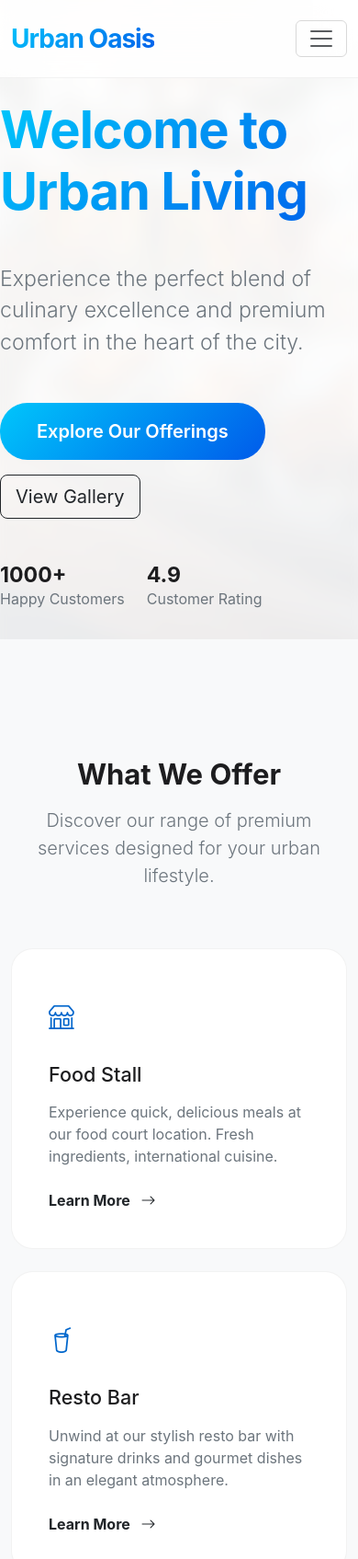
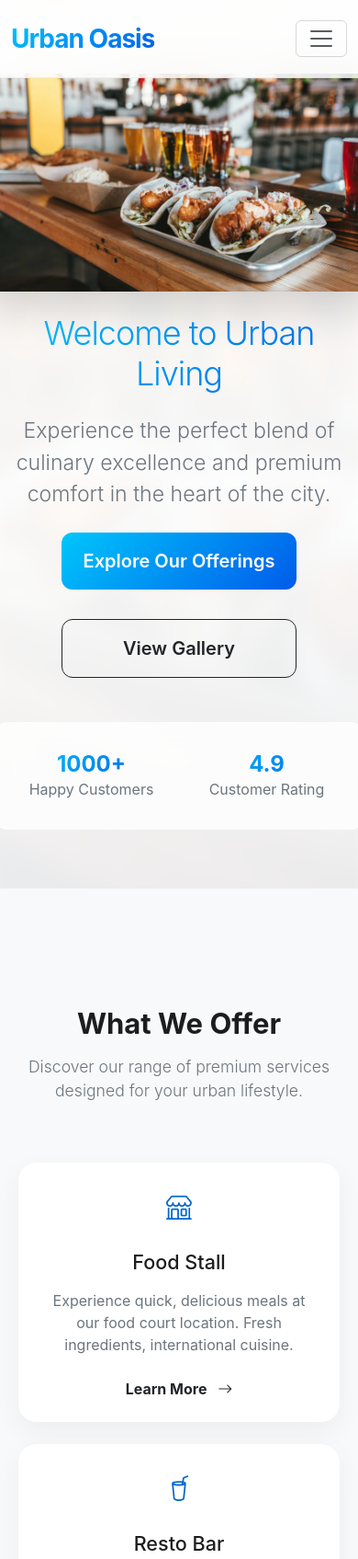
Before and after one commit to lamji/brand_demo_2, a plain HTML site: page index.html in a window 390 px wide. Shown: the top 1695 px of the page at 92% size. Drawn offline with nearby package versions, Linux system fonts and the light colour scheme; a web font is replaced by a local one.

Commit message:
add mobile

```diff
--- a/css/style.css
+++ b/css/style.css
@@ -66,11 +66,10 @@ body {
 
 /* Hero Section */
 .hero-section {
-    min-height: 100vh;
-    padding-top: 76px;
+    min-height: auto;
+    padding: 6rem 0 3rem;
     position: relative;
     overflow: hidden;
-    background: transparent;
 }
 
 .hero-background {
@@ -105,26 +104,25 @@ body {
 }
 
 .display-1 {
-    font-size: 5.5rem;
-    letter-spacing: -2px;
-    line-height: 1.1;
-    font-weight: 700;
+    font-size: 2.5rem;
+    letter-spacing: -1px;
+    line-height: 1.2;
+    margin-bottom: 1rem;
     background: var(--primary-gradient);
     -webkit-background-clip: text;
     background-clip: text;
     -webkit-text-fill-color: transparent;
-    margin-bottom: 2rem;
     padding-bottom: 0.1em;
     /* Add padding to prevent text cutoff */
 }
 
 /* Features Section */
 .feature-card {
-    background-color: var(--surface-color);
-    border-radius: 24px;
-    transition: all 0.5s cubic-bezier(0.4, 0, 0.2, 1);
-    padding: 2.5rem;
-    border: 1px solid rgba(0, 0, 0, 0.05);
+    margin: 0.5rem;
+    padding: 2rem;
+    border-radius: 20px;
+    background: white;
+    box-shadow: 0 10px 30px rgba(0, 0, 0, 0.05);
     position: relative;
     overflow: hidden;
 }
@@ -509,7 +507,7 @@ body {
     left: 0;
     width: 100%;
     height: 100%;
-    background: linear-gradient(to top, rgba(0,0,0,0.7) 0%, rgba(0,0,0,0) 50%);
+    background: linear-gradient(to top, rgba(0, 0, 0, 0.7) 0%, rgba(0, 0, 0, 0) 50%);
     opacity: 0;
     transition: all 0.3s ease;
     display: flex;
@@ -529,7 +527,7 @@ body {
     left: 0;
     width: 100%;
     height: 100%;
-    background: rgba(0,0,0,0.9);
+    background: rgba(0, 0, 0, 0.9);
     display: none;
     justify-content: center;
     align-items: center;
@@ -564,7 +562,7 @@ body {
     font-size: 2rem;
     cursor: pointer;
     z-index: 10000;
-    background: rgba(255,255,255,0.1);
+    background: rgba(255, 255, 255, 0.1);
     border-radius: 50%;
     width: 50px;
     height: 50px;
@@ -575,7 +573,7 @@ body {
 }
 
 .lightbox-nav:hover {
-    background: rgba(255,255,255,0.2);
+    background: rgba(255, 255, 255, 0.2);
 }
 
 .lightbox-prev {
@@ -584,6 +582,153 @@ body {
 
 .lightbox-next {
     right: 20px;
+}
+
+/* Mobile First Styles */
+.hero-section {
+    min-height: auto;
+    padding: 6rem 0 3rem;
+    position: relative;
+    overflow: hidden;
+}
+
+.mobile-hero-image {
+    margin: -2rem -1rem 2rem;
+    position: relative;
+    z-index: 2;
+}
+
+.mobile-hero-image img {
+    aspect-ratio: 16/9;
+    object-fit: cover;
+    width: 100%;
+}
+
+.display-1 {
+    font-size: 2.5rem;
+    letter-spacing: -1px;
+    line-height: 1.2;
+    margin-bottom: 1rem;
+}
+
+.hero-stats {
+    background: rgba(255, 255, 255, 0.8);
+    backdrop-filter: blur(10px);
+    border-radius: 16px;
+    padding: 1.5rem;
+    margin: 2rem -0.5rem 0;
+}
+
+.hero-stat {
+    position: relative;
+}
+
+.hero-stat h3 {
+    font-size: 2rem;
+    background: var(--primary-gradient);
+    -webkit-background-clip: text;
+    background-clip: text;
+    -webkit-text-fill-color: transparent;
+}
+
+.feature-card {
+    margin: 0.5rem;
+    padding: 2rem;
+    border-radius: 20px;
+    background: white;
+    box-shadow: 0 10px 30px rgba(0, 0, 0, 0.05);
+}
+
+.btn {
+    border-radius: 12px;
+    padding: 0.75rem 1.5rem;
+    font-weight: 600;
+    transition: transform 0.3s ease, box-shadow 0.3s ease;
+}
+
+.btn:active {
+    transform: scale(0.98);
+}
+
+.stats-item {
+    background: white;
+    padding: 1.5rem;
+    border-radius: 16px;
+    box-shadow: 0 10px 30px rgba(0, 0, 0, 0.05);
+    height: 100%;
+}
+
+.navbar {
+    padding: 1rem 0;
+}
+
+.navbar-collapse {
+    background: rgba(255, 255, 255, 0.98);
+    backdrop-filter: blur(10px);
+    border-radius: 16px;
+    padding: 1rem;
+    margin-top: 1rem;
+    box-shadow: 0 10px 30px rgba(0, 0, 0, 0.1);
+}
+
+.nav-link {
+    padding: 0.75rem 1.25rem !important;
+    border-radius: 10px;
+    transition: all 0.3s ease;
+}
+
+.nav-link:hover,
+.nav-link.active {
+    background: var(--primary-gradient);
+    -webkit-background-clip: text;
+    background-clip: text;
+    -webkit-text-fill-color: transparent;
+}
+
+/* Tablet and up */
+@media (min-width: 768px) {
+    .hero-section {
+        min-height: 80vh;
+        padding: 8rem 0;
+    }
+
+    .display-1 {
+        font-size: 3.5rem;
+    }
+
+    .hero-stats {
+        background: transparent;
+        backdrop-filter: none;
+        padding: 0;
+        margin: 3rem 0 0;
+    }
+
+    .feature-card {
+        margin: 0;
+    }
+}
+
+/* Desktop and up */
+@media (min-width: 992px) {
+    .hero-section {
+        min-height: 100vh;
+    }
+
+    .display-1 {
+        font-size: 4.5rem;
+    }
+
+    .navbar-collapse {
+        background: transparent;
+        backdrop-filter: none;
+        box-shadow: none;
+        padding: 0;
+        margin: 0;
+    }
+
+    .nav-link {
+        padding: 0.5rem 1rem !important;
+    }
 }
 
 /* Responsive Design */
@@ -612,6 +757,142 @@ body {
     }
 }
 
+/* Responsive Styles */
+@media (max-width: 991.98px) {
+    .hero-section {
+        min-height: 80vh;
+        text-align: center;
+    }
+
+    .display-1 {
+        font-size: 3.5rem;
+        letter-spacing: -1px;
+    }
+
+    .hero-image-wrap {
+        margin-top: 2rem;
+    }
+
+    .floating-card {
+        right: 0;
+        left: 0;
+        margin: auto;
+        transform: translateY(50%);
+    }
+
+    .hero-stat {
+        flex: 1;
+        text-align: center;
+        padding: 1rem;
+    }
+
+    .feature-card {
+        padding: 2rem;
+        text-align: center;
+    }
+
+    .navbar-collapse {
+        background: rgba(255, 255, 255, 0.95);
+        padding: 1rem;
+        border-radius: 16px;
+        margin-top: 1rem;
+        box-shadow: 0 10px 30px rgba(0, 0, 0, 0.1);
+    }
+
+    .nav-link {
+        padding: 0.75rem 1rem !important;
+    }
+}
+
+@media (max-width: 767.98px) {
+    .hero-section {
+        min-height: 70vh;
+    }
+
+    .display-1 {
+        font-size: 2.75rem;
+    }
+
+    .lead {
+        font-size: 1.1rem;
+    }
+
+    .hero-content {
+        padding: 1rem 0;
+    }
+
+    .btn-dark {
+        width: 100%;
+        margin-bottom: 1rem;
+    }
+
+    .btn-outline-dark {
+        width: 100%;
+    }
+
+    .hero-stat {
+        padding: 0.5rem;
+    }
+
+    .hero-stat h3 {
+        font-size: 1.5rem;
+    }
+
+    .feature-card {
+        padding: 1.5rem;
+    }
+
+    .floating-card {
+        max-width: 250px;
+        padding: 1rem;
+    }
+
+    .floating-card h4 {
+        font-size: 1.1rem;
+    }
+
+    .icon-container {
+        font-size: 2rem;
+    }
+}
+
+@media (max-width: 575.98px) {
+    .display-1 {
+        font-size: 2.25rem;
+    }
+
+    .hero-section {
+        min-height: 60vh;
+    }
+
+    .hero-image-wrap {
+        margin: 1rem -1rem 0;
+    }
+
+    .floating-card {
+        position: relative;
+        bottom: 0;
+        right: 0;
+        transform: none;
+        margin: -2rem auto 0;
+    }
+
+    .hero-stats {
+        flex-direction: column;
+        gap: 1rem;
+    }
+
+    .hero-stat {
+        width: 100%;
+        text-align: center;
+        padding: 0.5rem;
+    }
+
+    .feature-card {
+        margin: 0 0.5rem;
+    }
+}
+
 /* Common spacing utilities */
 .section-padding {
     padding: 8rem 0;
--- a/index.html
+++ b/index.html
@@ -45,24 +45,35 @@
         <div class="hero-background"></div>
         <div class="container h-100">
             <div class="row h-100 align-items-center">
-                <div class="col-lg-6 hero-content">
+                <div class="col-lg-6 hero-content text-center text-lg-start">
+                    <div class="mobile-hero-image d-block d-lg-none mb-4">
+                        <img src="images/hero-main.jpg" alt="Urban Oasis Experience"
+                            class="img-fluid rounded-4 shadow-lg">
+                    </div>
                     <h1 class="display-1" data-aos="fade-up">Welcome to Urban Living</h1>
-                    <p class="lead fs-3 mb-5 text-secondary" data-aos="fade-up" data-aos-delay="100">Experience the
+                    <p class="lead fs-3 mb-4 text-secondary" data-aos="fade-up" data-aos-delay="100">Experience the
                         perfect blend of culinary excellence and premium comfort in the heart of the city.</p>
-                    <div class="d-flex gap-3 flex-wrap" data-aos="fade-up" data-aos-delay="200">
-                        <a href="offerings.html" class="btn btn-dark btn-lg">
+                    <div class="d-grid gap-3 d-sm-flex justify-content-center justify-content-lg-start"
+                        data-aos="fade-up" data-aos-delay="200">
+                        <a href="offerings.html" class="btn btn-dark btn-lg px-4 py-3">
                             <span>Explore Our Offerings</span>
                         </a>
-                        <a href="gallery.html" class="btn btn-outline-dark btn-lg">View Gallery</a>
+                        <a href="gallery.html" class="btn btn-outline-dark btn-lg px-4 py-3">View Gallery</a>
                     </div>
-                    <div class="mt-5 d-flex gap-4" data-aos="fade-up" data-aos-delay="300">
-                        <div class="hero-stat">
-                            <h3 class="fw-bold mb-0">1000+</h3>
-                            <p class="text-secondary mb-0">Happy Customers</p>
-                        </div>
-                        <div class="hero-stat">
-                            <h3 class="fw-bold mb-0">4.9</h3>
-                            <p class="text-secondary mb-0">Customer Rating</p>
+                    <div class="mt-5 hero-stats" data-aos="fade-up" data-aos-delay="300">
+                        <div class="row g-4 justify-content-center justify-content-lg-start">
+                            <div class="col-6 col-md-auto">
+                                <div class="hero-stat text-center text-lg-start">
+                                    <h3 class="fw-bold mb-0">1000+</h3>
+                                    <p class="text-secondary mb-0">Happy Customers</p>
+                                </div>
+                            </div>
+                            <div class="col-6 col-md-auto">
+                                <div class="hero-stat text-center text-lg-start">
+                                    <h3 class="fw-bold mb-0">4.9</h3>
+                                    <p class="text-secondary mb-0">Customer Rating</p>
+                                </div>
+                            </div>
                         </div>
                     </div>
                 </div>
```
Also changed, not shown: gallery.html (+2 -1 lines).
